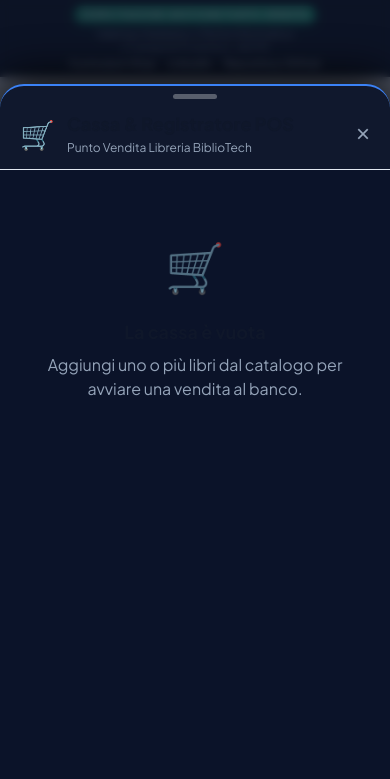
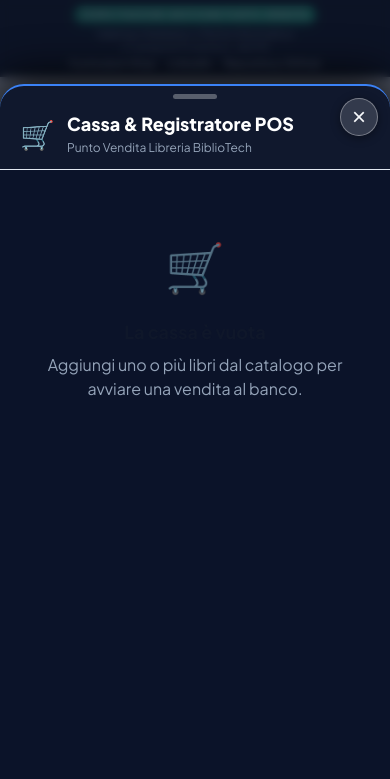
Before and after one commit to HV94/bookstore-catalog-manager, a plain HTML site: page index.html in a window 390 px wide. Both pictures are taken after a click on the button "🛒 Cassa / Carrello". Shown: the top 779 px of the page. Drawn offline with Linux system fonts and the light colour scheme.

Commit message:
bookstore-cassa: pulsante chiusura carrello X in evidenza, contrasto testi e tasto continua acquisti

```diff
--- a/index.html
+++ b/index.html
@@ -254,7 +254,7 @@
           <p class="cart-subtitle">Punto Vendita Libreria BiblioTech</p>
         </div>
       </div>
-      <button id="closeCartBtn" class="close-btn" title="Chiudi cassa">&times;</button>
+      <button id="closeCartBtn" class="close-btn cart-close-corner-btn" onclick="chiudiCarrello()" title="Chiudi cassa (X)" aria-label="Chiudi cassa">&times;</button>
     </div>
 
     <div class="cart-drawer-body">
@@ -342,6 +342,9 @@
         </button>
         <button id="clearCartBtn" class="btn btn-clear-cart" title="Azzera cassa">
           Svuota Cassa
+        </button>
+        <button id="continueShoppingBtn" class="btn btn-secondary" onclick="chiudiCarrello()" style="margin-top: 0.5rem; width: 100%;">
+          ← Continua Acquisti / Chiudi Cassa
         </button>
       </div>
     </div>
--- a/style.css
+++ b/style.css
@@ -1101,6 +1101,7 @@ body {
 
   /* Cassa & Carrello a cassetto dal basso (Bottom Sheet) */
   .cart-drawer {
+    position: fixed !important;
     top: auto !important;
     right: 0 !important;
     left: 0 !important;
@@ -1111,6 +1112,8 @@ body {
     height: 90dvh !important;
     max-height: 90vh !important;
     max-height: 90dvh !important;
+    background: #0b1329 !important;
+    color: #f8fafc !important;
     border-radius: 24px 24px 0 0 !important;
     border-top: 2px solid #3b82f6 !important;
     border-left: none !important;
@@ -1121,6 +1124,7 @@ body {
     flex-direction: column !important;
     overflow: hidden !important;
     z-index: 99999 !important;
+    transition: transform 0.25s cubic-bezier(0.16, 1, 0.3, 1);
   }
 
   .cart-drawer.open {
@@ -1130,8 +1134,20 @@ body {
 
   .cart-drawer-header {
     position: relative !important;
-    padding: 1.5rem 1.25rem 0.75rem 1.25rem !important;
+    padding: 1.5rem 56px 0.75rem 1.25rem !important;
+    display: flex !important;
+    align-items: center !important;
+    justify-content: space-between !important;
     flex-shrink: 0 !important;
+  }
+
+  .cart-close-corner-btn, #closeCartBtn {
+    position: absolute !important;
+    top: 12px !important;
+    right: 12px !important;
+    width: 38px !important;
+    height: 38px !important;
+    display: flex !important;
   }
 
   .cart-drawer-header::before {
@@ -1354,6 +1370,7 @@ body[data-theme="dark"] .btn-cart {
   opacity: 1 !important;
 }
 
+@media (min-width: 769px) {
   .cart-drawer {
     position: fixed;
     top: 0;
@@ -1376,6 +1393,7 @@ body[data-theme="dark"] .btn-cart {
     transform: translateX(0) !important;
     visibility: visible !important;
   }
+}
 
 .btn-cart-plus {
   background: rgba(16, 185, 129, 0.2) !important;
@@ -1398,6 +1416,35 @@ body[data-theme="dark"] .btn-cart {
   align-items: center;
   justify-content: space-between;
   background: rgba(255, 255, 255, 0.02);
+  position: relative;
+}
+
+.cart-close-corner-btn, #closeCartBtn {
+  position: absolute;
+  top: 14px;
+  right: 14px;
+  width: 36px;
+  height: 36px;
+  border-radius: 50%;
+  background: rgba(255, 255, 255, 0.15);
+  color: #f8fafc;
+  border: 1px solid rgba(255, 255, 255, 0.35);
+  font-size: 1.5rem;
+  line-height: 1;
+  display: flex !important;
+  align-items: center;
+  justify-content: center;
+  cursor: pointer;
+  z-index: 100000;
+  transition: all 0.2s ease;
+  box-shadow: 0 2px 10px rgba(0, 0, 0, 0.4);
+}
+
+.cart-close-corner-btn:hover, #closeCartBtn:hover {
+  background: #ef4444;
+  border-color: #ef4444;
+  color: #ffffff;
+  transform: scale(1.08);
 }
 
 .cart-drawer-title {
@@ -1413,7 +1460,7 @@ body[data-theme="dark"] .btn-cart {
 .cart-drawer-title h3 {
   font-size: 1.125rem;
   font-weight: 800;
-  color: var(--text-primary);
+  color: #ffffff !important;
   margin-bottom: 0.1rem;
 }
 
@@ -1565,13 +1612,13 @@ body[data-theme="dark"] .btn-cart {
   display: flex;
   justify-content: space-between;
   font-size: 0.875rem;
-  color: var(--text-secondary);
+  color: #cbd5e1 !important;
 }
 
 .cart-total-row.grand-total {
   font-size: 1.15rem;
   font-weight: 800;
-  color: var(--text-primary);
+  color: #ffffff !important;
   margin-top: 0.25rem;
 }
 
@@ -1587,7 +1634,7 @@ body[data-theme="dark"] .btn-cart {
 .section-label {
   font-size: 0.8125rem;
   font-weight: 700;
-  color: var(--text-muted);
+  color: #94a3b8 !important;
   text-transform: uppercase;
   letter-spacing: 0.05em;
   margin-bottom: 0.5rem;
```
Lines whose indentation alone changed are shown as unchanged.
